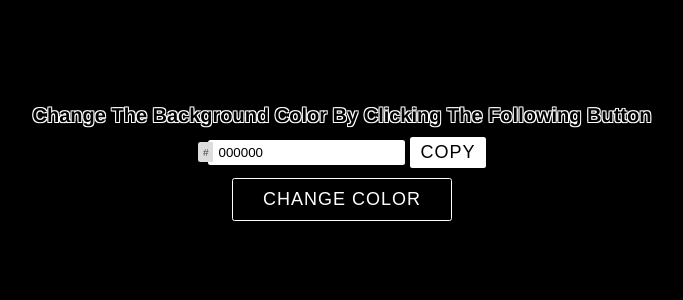
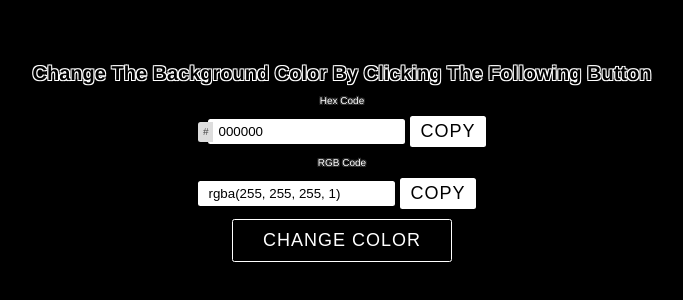
Before and after one commit to mbratul/dom_project, a plain HTML site: page p07_working_both_hexadecimal_and_RGB/index.html in a window 1280 px wide. Shown: the part 238-538 px from the top of the page, without its empty margins (298-981 px from the left). Drawn offline with Linux system fonts and the light colour scheme.

Commit message:
project running

```diff
--- a/p07_working_both_hexadecimal_and_RGB/css/style.css
+++ b/p07_working_both_hexadecimal_and_RGB/css/style.css
@@ -112,6 +112,17 @@ h1 {
   animation: toast-animation-out 0.5s ease-in;
 }
 
+.label-group {
+  display: flex;
+  justify-content: flex-start;
+}
+
+.label-group label {
+  color: #fff;
+  text-shadow: 1px 1px 0 #333, -1px -1px 0 #333, 1px -1px 0 #333,
+    -1px 1px 0 #333, 2px 2px 5px rgba(0, 0, 0, 0.65);
+}
+
 @keyframes toast-animation-in {
   from {
     transform: translateX(200px);
--- a/p07_working_both_hexadecimal_and_RGB/index.html
+++ b/p07_working_both_hexadecimal_and_RGB/index.html
@@ -10,10 +10,29 @@
   <body>
     <div class="container" id="root">
       <h1>Change The Background Color By Clicking The Following Button</h1>
+      <div class="label-group">
+        <label for="output">Hex Code</label>
+      </div>
       <div class="input-group">
         <div class="input-icon">#</div>
         <input type="text" value="000000" class="output" id="output" />
         <button class="copy-btn" id="copy-btn" title="copy to clipboard">
+          copy
+        </button>
+      </div>
+      <div class="label-group">
+        <label for="output2">RGB Code</label>
+      </div>
+      <div class="input-group">
+        <input
+          class="output"
+          style="margin-left: -1rem"
+          type="text"
+          value="rgba(255, 255, 255, 1)"
+          id="output2"
+          disabled
+        />
+        <button class="copy-btn" id="copy-btn2" title="copy to clipboard">
           copy
         </button>
       </div>
--- a/p07_working_both_hexadecimal_and_RGB/js/script.js
+++ b/p07_working_both_hexadecimal_and_RGB/js/script.js
@@ -7,6 +7,8 @@
  * - Add a button to copy the color code
  * - Add a toast message when copied
  * - User can type their own hex code too
+ * - Show RGB color too, but do not need to edit it.
+ * - User can also copy the RGB color code.
  */
 
 // Steps
```
